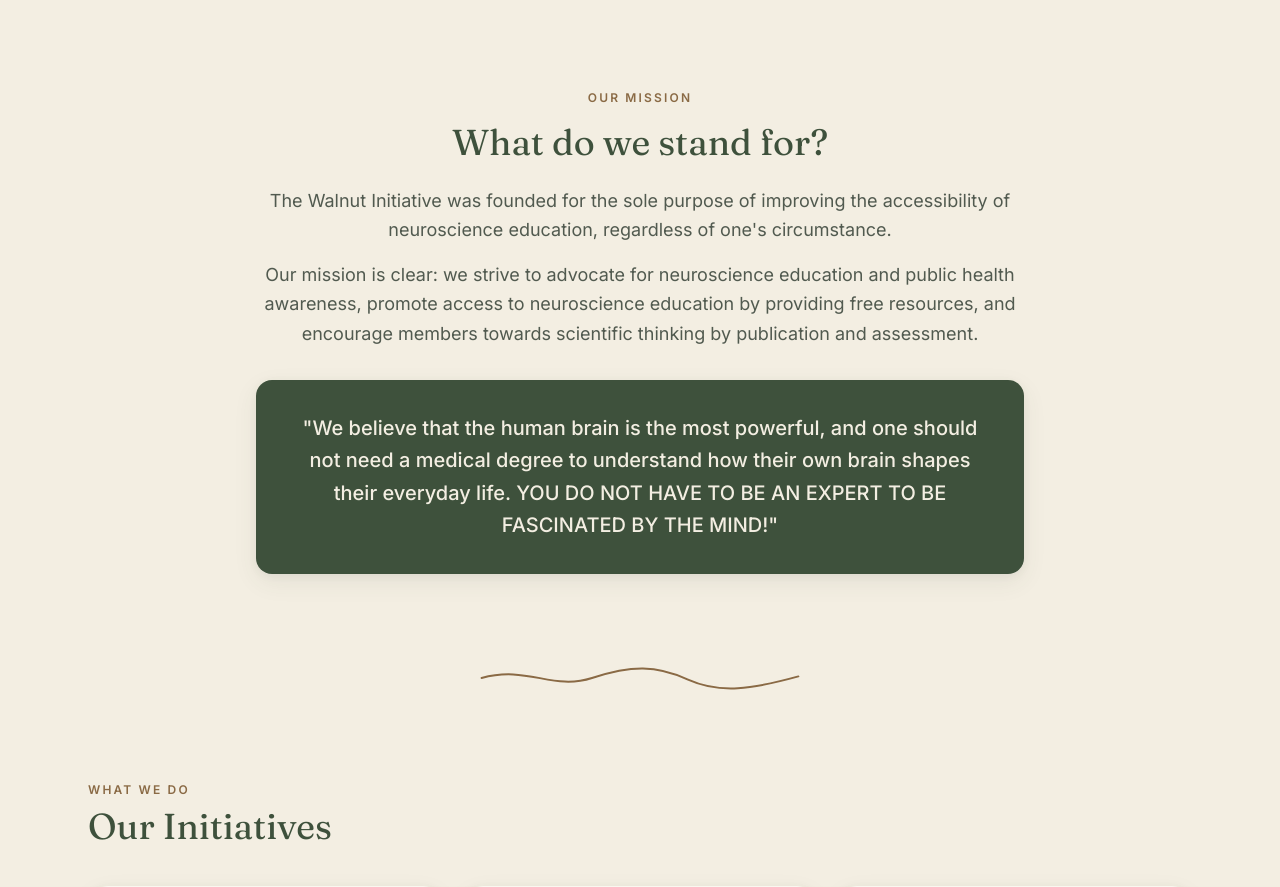
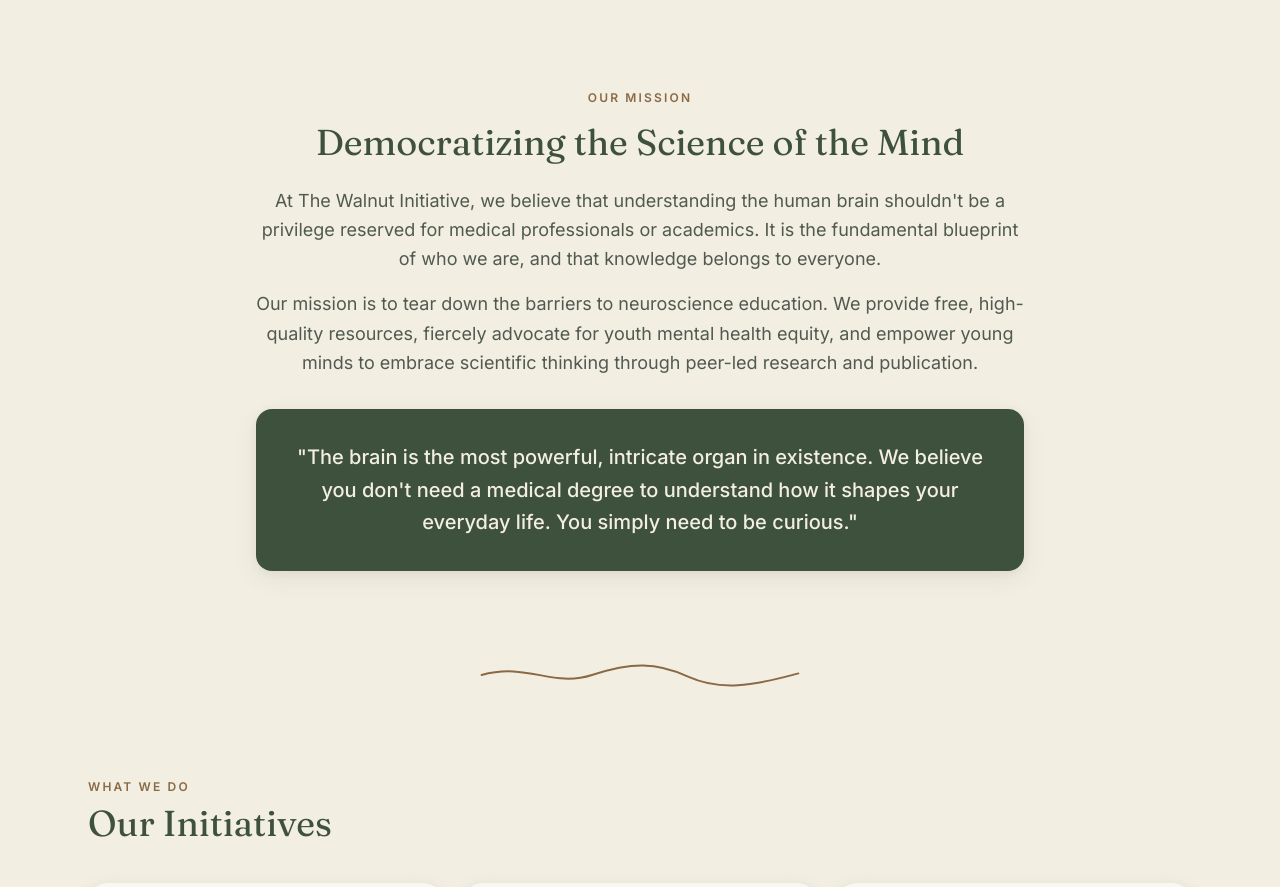
Before and after one commit to shouryasharan7-netizen/thewalnutinitiative, a Next.js app: page / in a window 1280 px wide. Shown: the part 811-1698 px from the top of the page. Built offline with nearby package versions, Linux system fonts and the light colour scheme; no server answers.

Commit message:
Enhance Our Mission section on Home Page

```diff
--- a/app/page.tsx
+++ b/app/page.tsx
@@ -87,17 +87,17 @@
             Our Mission
           </motion.p>
           <motion.h2 variants={fadeUp} custom={1} className="mt-4 font-display text-3xl text-green sm:text-4xl">
-            What do we stand for?
+            Democratizing the Science of the Mind
           </motion.h2>
           <motion.p variants={fadeUp} custom={2} className="mt-6 text-lg leading-relaxed text-green-dark/80">
-            The Walnut Initiative was founded for the sole purpose of improving the accessibility of neuroscience education, regardless of one's circumstance.
+            At The Walnut Initiative, we believe that understanding the human brain shouldn't be a privilege reserved for medical professionals or academics. It is the fundamental blueprint of who we are, and that knowledge belongs to everyone.
           </motion.p>
           <motion.p variants={fadeUp} custom={3} className="mt-4 text-lg leading-relaxed text-green-dark/80">
-            Our mission is clear: we strive to advocate for neuroscience education and public health awareness, promote access to neuroscience education by providing free resources, and encourage members towards scientific thinking by publication and assessment.
+            Our mission is to tear down the barriers to neuroscience education. We provide free, high-quality resources, fiercely advocate for youth mental health equity, and empower young minds to embrace scientific thinking through peer-led research and publication.
           </motion.p>
           <motion.div variants={fadeUp} custom={4} className="mt-8 rounded-2xl bg-green px-8 py-8 shadow-soft text-beige">
             <p className="text-xl font-medium leading-relaxed">
-              "We believe that the human brain is the most powerful, and one should not need a medical degree to understand how their own brain shapes their everyday life. YOU DO NOT HAVE TO BE AN EXPERT TO BE FASCINATED BY THE MIND!"
+              "The brain is the most powerful, intricate organ in existence. We believe you don't need a medical degree to understand how it shapes your everyday life. You simply need to be curious."
             </p>
           </motion.div>
         </motion.div>
```
